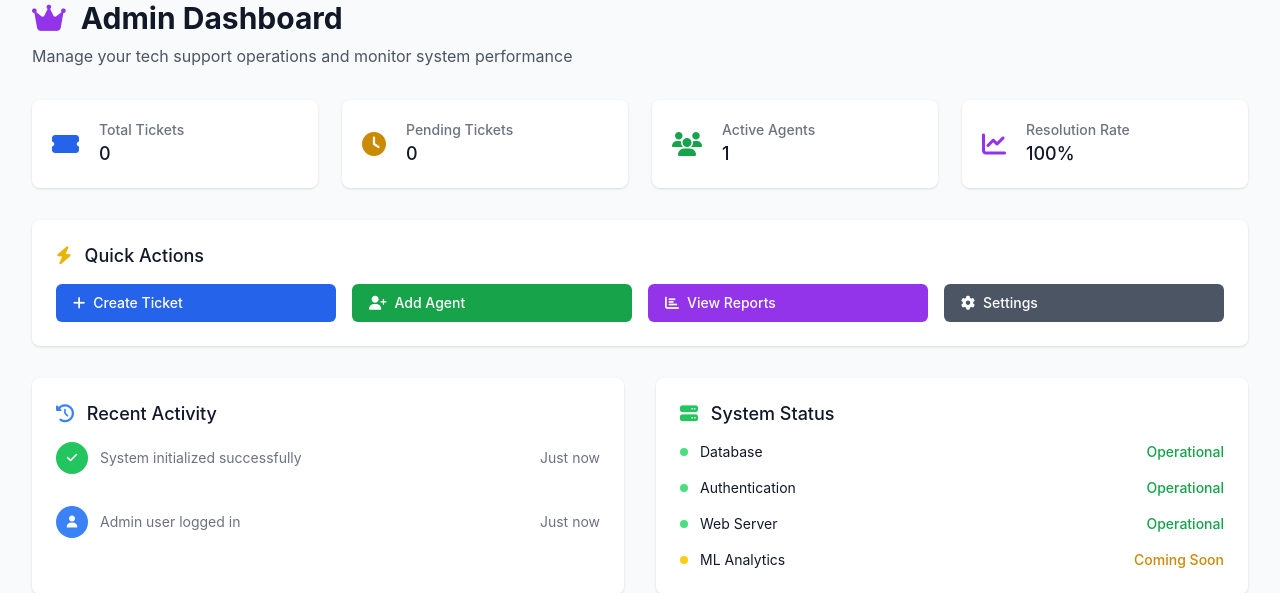
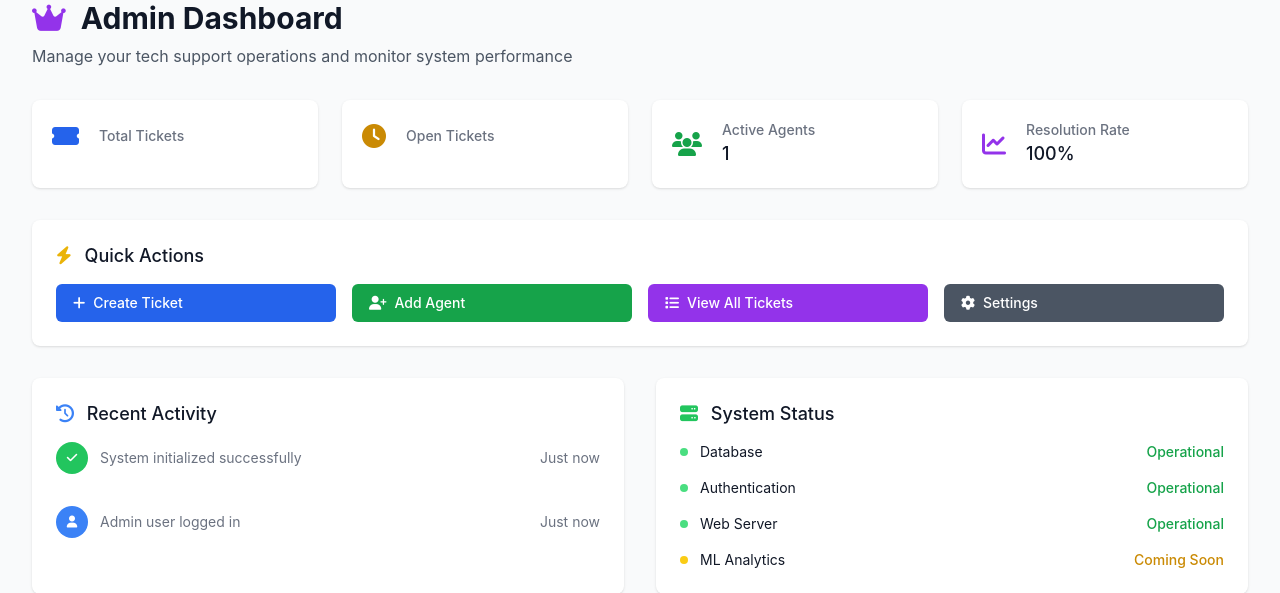
Before and after one commit to n1cooo2k/Tech-Support-Ticket-Dashboard-with-Predictive-Insights, a Flask app: template templates/admin_dashboard.html in a window 1280 px wide. Shown: the top 593 px of the page. Run offline with Flask 3, Linux system fonts and the light colour scheme; the template is opened without the code that fills it, so the values that code supplies are empty; some libraries are stand-ins or nearby versions.

Commit message:
update the admin dashboard to integrate with the ticket system:

```diff
--- a/templates/admin_dashboard.html
+++ b/templates/admin_dashboard.html
@@ -24,7 +24,7 @@
                     <div class="ml-5 w-0 flex-1">
                         <dl>
                             <dt class="text-sm font-medium text-gray-500 truncate">Total Tickets</dt>
-                            <dd class="text-lg font-medium text-gray-900">0</dd>
+                            <dd class="text-lg font-medium text-gray-900">{{ stats.total }}</dd>
                         </dl>
                     </div>
                 </div>
@@ -39,8 +39,8 @@
                     </div>
                     <div class="ml-5 w-0 flex-1">
                         <dl>
-                            <dt class="text-sm font-medium text-gray-500 truncate">Pending Tickets</dt>
-                            <dd class="text-lg font-medium text-gray-900">0</dd>
+                            <dt class="text-sm font-medium text-gray-500 truncate">Open Tickets</dt>
+                            <dd class="text-lg font-medium text-gray-900">{{ stats.open }}</dd>
                         </dl>
                     </div>
                 </div>
@@ -88,18 +88,18 @@
                 Quick Actions
             </h3>
             <div class="grid grid-cols-1 sm:grid-cols-2 lg:grid-cols-4 gap-4">
-                <button class="inline-flex items-center px-4 py-2 border border-transparent text-sm font-medium rounded-md text-white bg-blue-600 hover:bg-blue-700 focus:outline-none focus:ring-2 focus:ring-offset-2 focus:ring-blue-500 transition duration-150 ease-in-out">
+                <a href="{{ url_for('tickets.create_ticket') }}" class="inline-flex items-center px-4 py-2 border border-transparent text-sm font-medium rounded-md text-white bg-blue-600 hover:bg-blue-700 focus:outline-none focus:ring-2 focus:ring-offset-2 focus:ring-blue-500 transition duration-150 ease-in-out">
                     <i class="fas fa-plus mr-2"></i>
                     Create Ticket
-                </button>
+                </a>
                 <button class="inline-flex items-center px-4 py-2 border border-transparent text-sm font-medium rounded-md text-white bg-green-600 hover:bg-green-700 focus:outline-none focus:ring-2 focus:ring-offset-2 focus:ring-green-500 transition duration-150 ease-in-out">
                     <i class="fas fa-user-plus mr-2"></i>
                     Add Agent
                 </button>
-                <button class="inline-flex items-center px-4 py-2 border border-transparent text-sm font-medium rounded-md text-white bg-purple-600 hover:bg-purple-700 focus:outline-none focus:ring-2 focus:ring-offset-2 focus:ring-purple-500 transition duration-150 ease-in-out">
-                    <i class="fas fa-chart-bar mr-2"></i>
-                    View Reports
-                </button>
+                <a href="{{ url_for('tickets.ticket_list') }}" class="inline-flex items-center px-4 py-2 border border-transparent text-sm font-medium rounded-md text-white bg-purple-600 hover:bg-purple-700 focus:outline-none focus:ring-2 focus:ring-offset-2 focus:ring-purple-500 transition duration-150 ease-in-out">
+                    <i class="fas fa-list mr-2"></i>
+                    View All Tickets
+                </a>
                 <button class="inline-flex items-center px-4 py-2 border border-transparent text-sm font-medium rounded-md text-white bg-gray-600 hover:bg-gray-700 focus:outline-none focus:ring-2 focus:ring-offset-2 focus:ring-gray-500 transition duration-150 ease-in-out">
                     <i class="fas fa-cog mr-2"></i>
                     Settings
```
